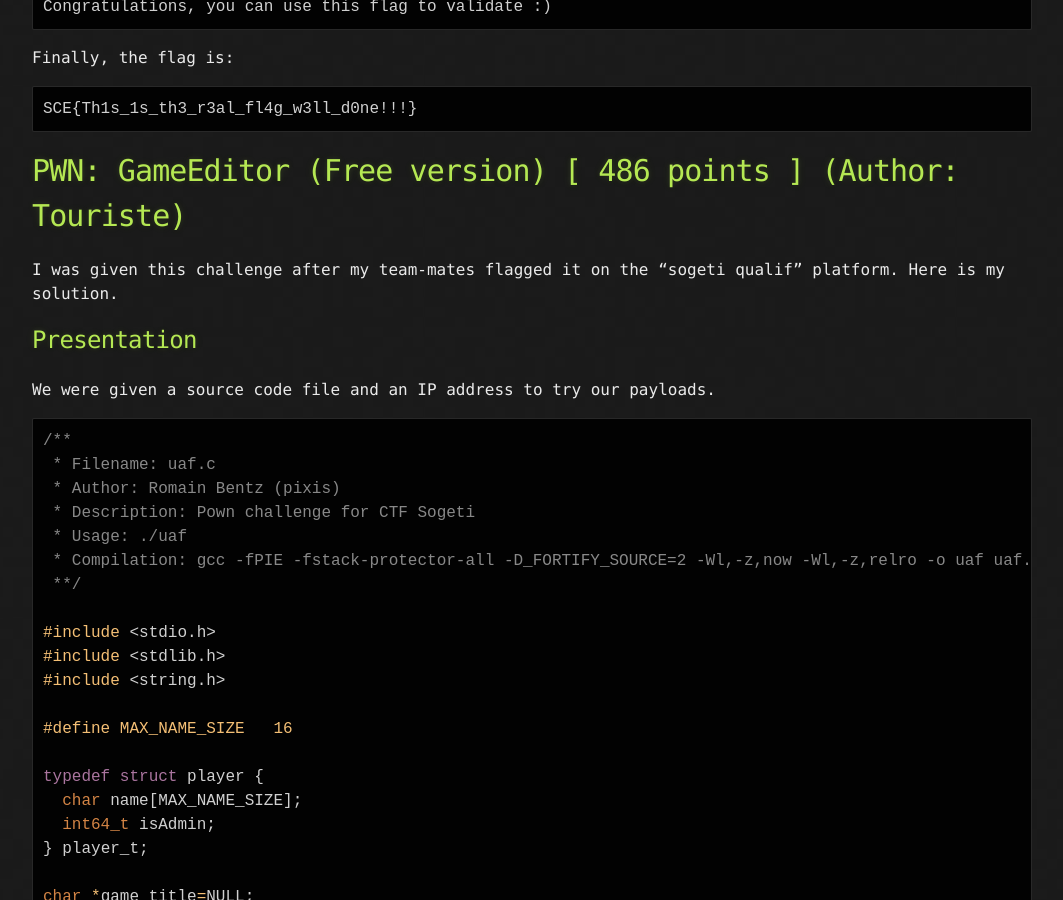
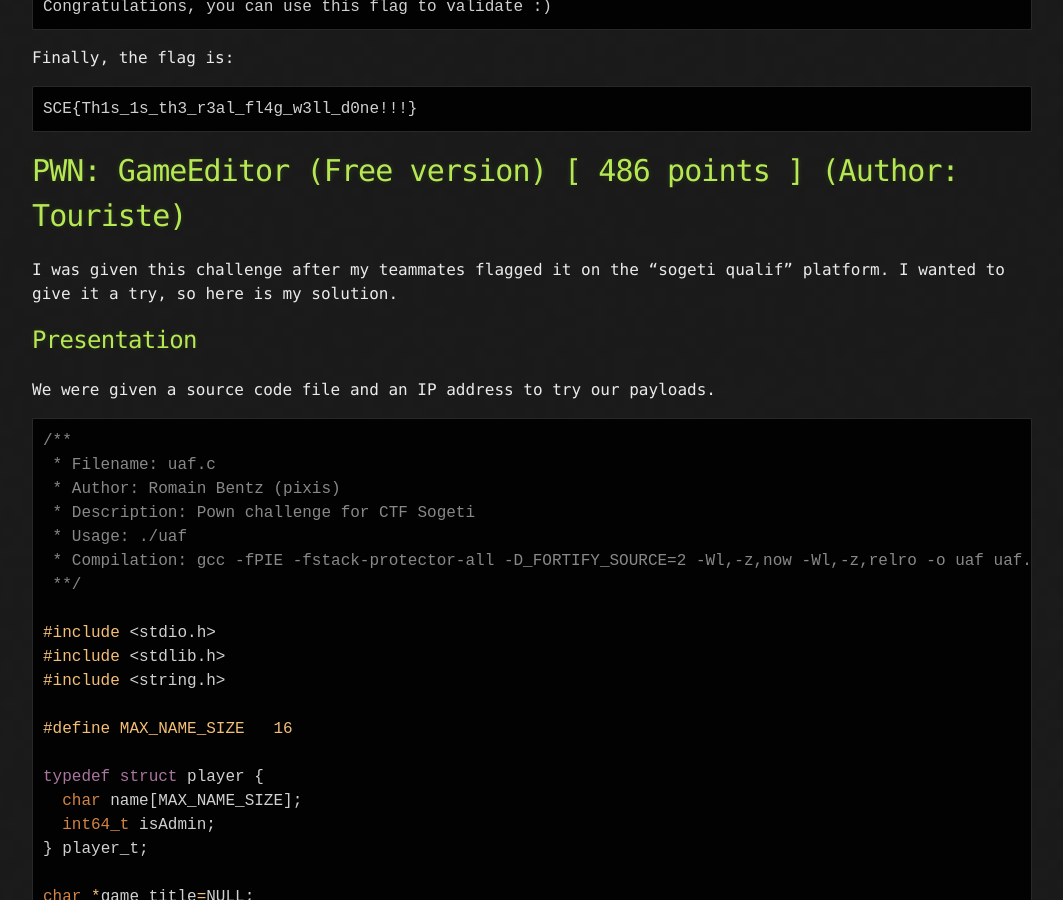
Before and after one commit to team-t35h/team-t35h.github.io, a Jekyll site: the page built from _posts/2019-02-25-Sogeti-Qualif.md, in a window 1280 px wide and 900 px high, scrolled down 16406 px. Shown: the whole window, without its empty margins (108-1171 px from the left). Built offline with Jekyll 4.4.1, drawn with Linux system fonts in a browser that asks for light colours.

Commit message:
Improve introduction of pwn

```diff
--- a/_posts/2019-02-25-Sogeti-Qualif.md
+++ b/_posts/2019-02-25-Sogeti-Qualif.md
@@ -469,7 +469,7 @@ SCE{Th1s_1s_th3_r3al_fl4g_w3ll_d0ne!!!}
 <span id="pwn1" />
 # [](#re1)PWN: GameEditor (Free version) [ 486 points ] (Author: Touriste)
 
-I was given this challenge after my team-mates flagged it on the "sogeti qualif" platform. Here is my solution.
+I was given this challenge after my teammates flagged it on the "sogeti qualif" platform. I wanted to give it a try, so here is my solution.
 
 ## Presentation
 We were given a source code file and an IP address to try our payloads.
```
